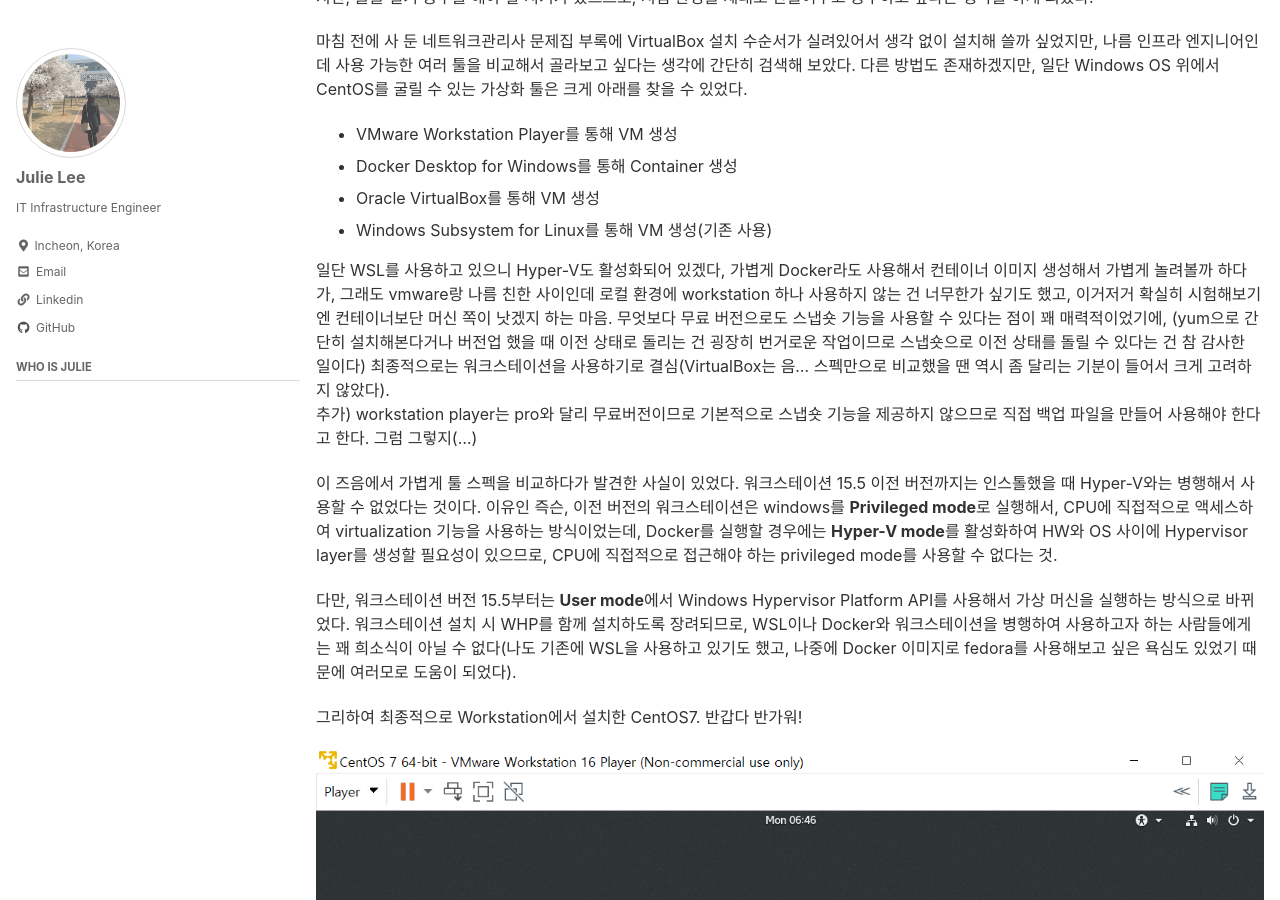
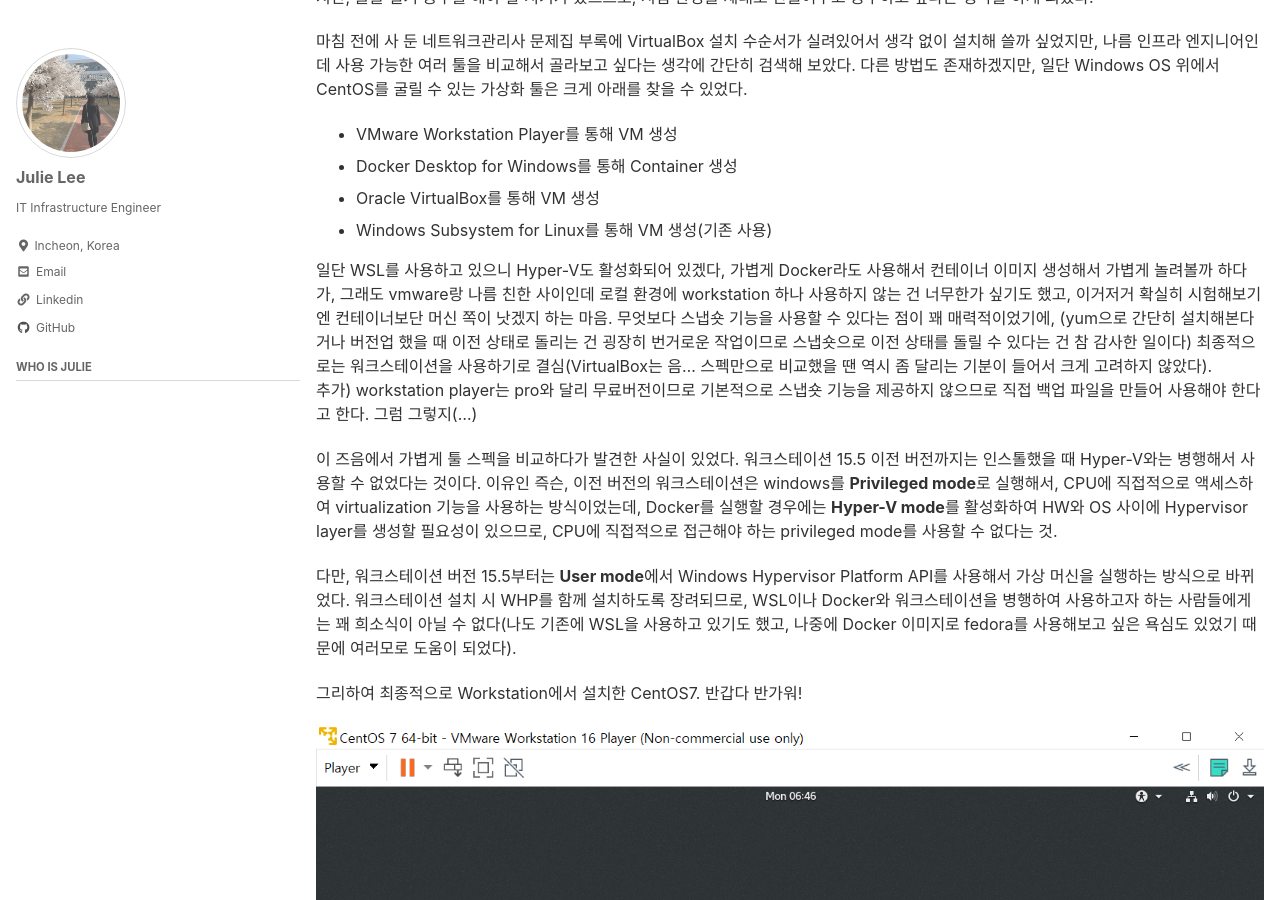
Before and after one commit to smilejulie0812/smilejulie0812.github.io, a Jekyll site: the page built from _posts/2021-04-12-virtualization001.md, in a window 1280 px wide and 900 px high, scrolled down 317 px. Built offline with Jekyll 4.4.1, drawn with Linux system fonts in a browser that asks for light colours; cached includes are drawn as plain includes.

Commit message:
Update 2021-04-12-virtualization001.md

```diff
--- a/_posts/2021-04-12-virtualization001.md
+++ b/_posts/2021-04-12-virtualization001.md
@@ -26,7 +26,7 @@ sidebar:
 
 일단 WSL를 사용하고 있으니 Hyper-V도 활성화되어 있겠다, 가볍게 Docker라도 사용해서 컨테이너 이미지 생성해서 가볍게 놀려볼까 하다가,
 그래도 vmware랑 나름 친한 사이인데 로컬 환경에 workstation 하나 사용하지 않는 건 너무한가 싶기도 했고, 이거저거 확실히 시험해보기엔 컨테이너보단 머신 쪽이 낫겠지 하는 마음.
-무엇보다 무료 버전으로도 스냅숏 기능을 사용할 수 있다는 점이 꽤 매력적이었기에,
+무엇보다 스냅숏 기능을 사용할 수 있다는 점이 꽤 매력적이었기에,
 (yum으로 간단히 설치해본다거나 버전업 했을 때 이전 상태로 돌리는 건 굉장히 번거로운 작업이므로 스냅숏으로 이전 상태를 돌릴 수 있다는 건 참 감사한 일이다)
 최종적으로는 워크스테이션을 사용하기로 결심(VirtualBox는 음... 스펙만으로 비교했을 땐 역시 좀 달리는 기분이 들어서 크게 고려하지 않았다).
 추가) workstation player는 pro와 달리 무료버전이므로 기본적으로 스냅숏 기능을 제공하지 않으므로 직접 백업 파일을 만들어 사용해야 한다고 한다. 그럼 그렇지(...)
```
